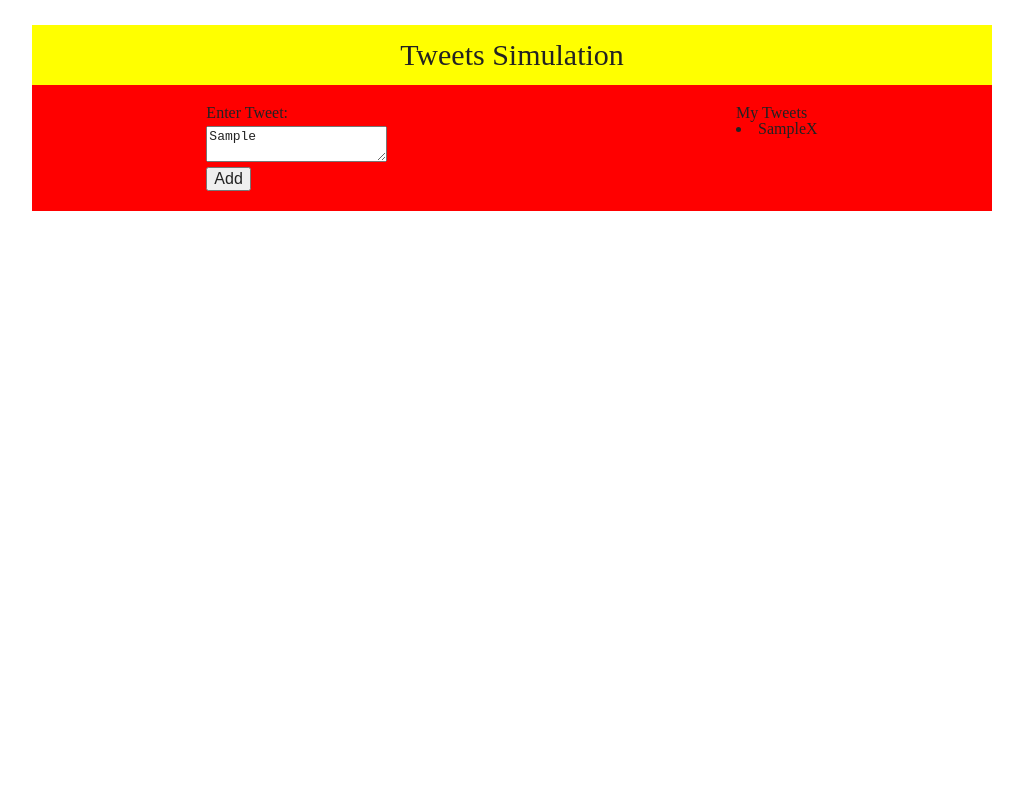
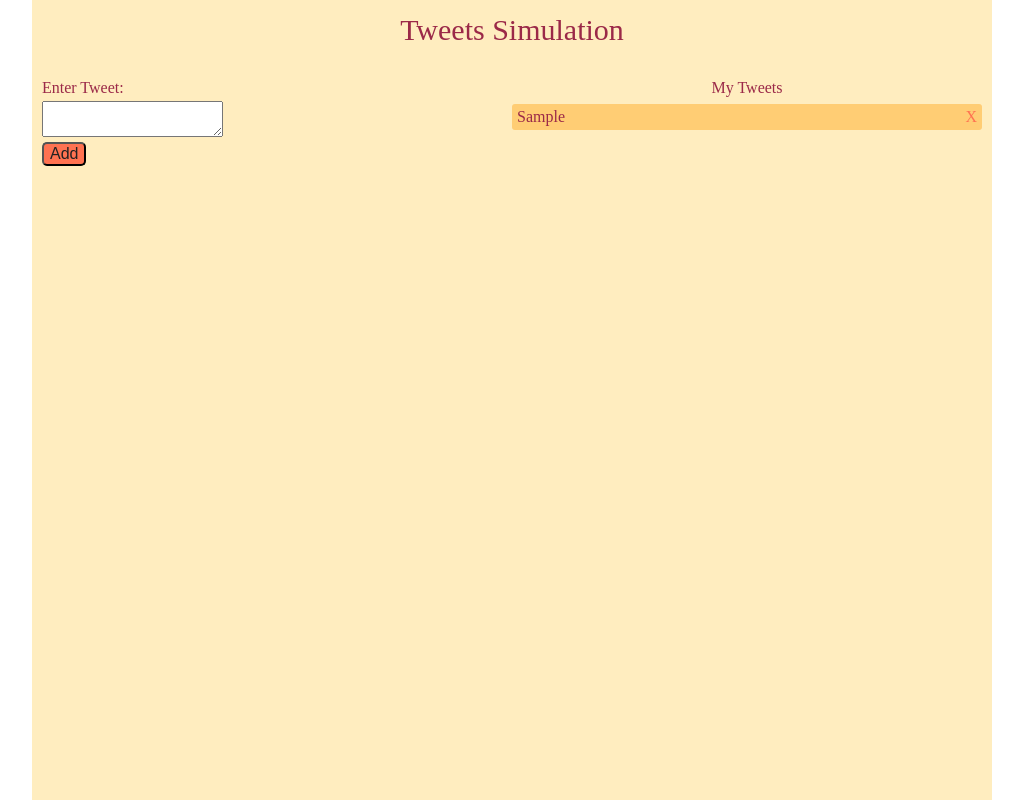
Before and after one commit to haroldavis/Tweetsfast, a plain HTML site: page index.html in a window 1280 px wide. Both pictures are taken after typing "Sample" into the empty fields and a click on the input "Add". Shown: the top 800 px of the page, without its empty margins (128-1151 px from the left). Drawn offline with Linux system fonts and the light colour scheme.

Commit message:
small changes

```diff
--- a/assets/scripts/index.js
+++ b/assets/scripts/index.js
@@ -1,7 +1,7 @@
 const listTweets = document.getElementById('List-twets');
 
 eventlisteners();
-
+//lack ensure that the text input area is 58 characters
 function eventlisteners(){
   const formTweet = document.querySelector('#Form');
   formTweet.addEventListener('submit', addTweet);
@@ -15,6 +15,7 @@ function eventlisteners(){
 function addTweet(e){
     e.preventDefault();
     const tweet = document.getElementById('tweet').value;
+    const formTweet = document.querySelector('#Form');
 
     const buttonDelete = document.createElement('a')
     buttonDelete.classList = 'delete-tweet';
@@ -27,6 +28,7 @@ function addTweet(e){
     listTweets.appendChild(li);
 
     addTweetToLocalStorage(tweet);
+    formTweet.reset();
 }
 
 function deleteTweet(e){
--- a/assets/styles/styles.css
+++ b/assets/styles/styles.css
@@ -2,8 +2,10 @@
   margin: auto;
   width: 100%;
   max-width: 960px;
-  background: yellow;
-  margin-top: 25px;
+  height: 1000px;
+  background: #ffedbf;
+  color: #9b2948;
+
 }
 .header{
   font-size: 30px;
@@ -11,14 +13,36 @@
   padding: 15px 0;
 }
 .main{
-  background: red;
   display: flex;
   justify-content: space-around;
-  padding: 20px 0;
+  padding: 20px 10px;
+}
+.column-right, .column-left{
+  width: 50%;
+}
+h2{
+  text-align: center;
 }
 .inputTextarea{
   margin: 5px 0;
 }
 .inputButton{
   display: block;
+  border-radius: 5px;
+  background: #ff7251;
 }
+
+.delete-tweet{
+  float: right;
+  color: #ff7251;
+}
+.delete-tweet:hover{
+  cursor: pointer;
+}
+li{
+  list-style: none;
+  margin-top: 8px;
+  background: #ffcd74;
+  padding: 5px;
+  border-radius: 3px;
+}
```
